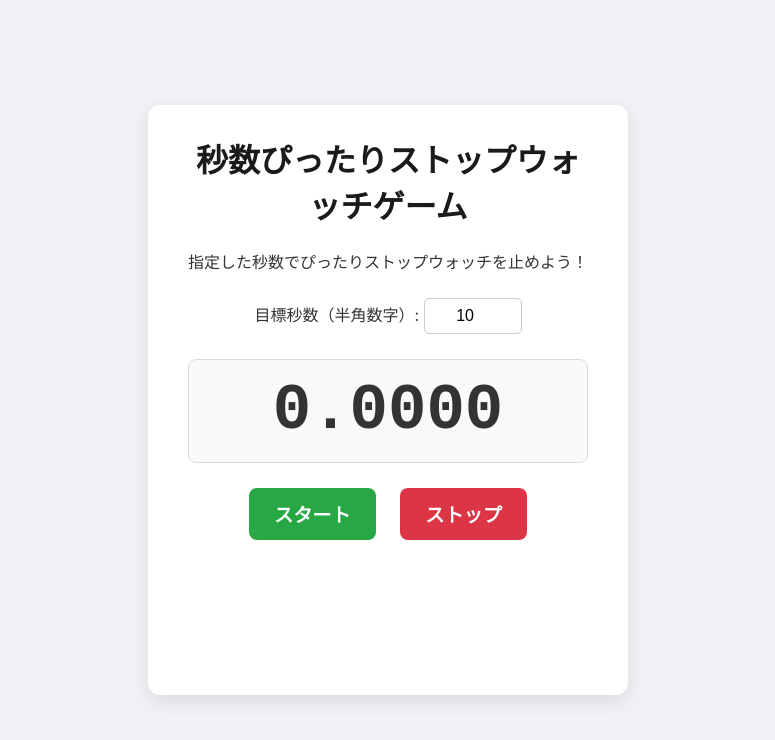
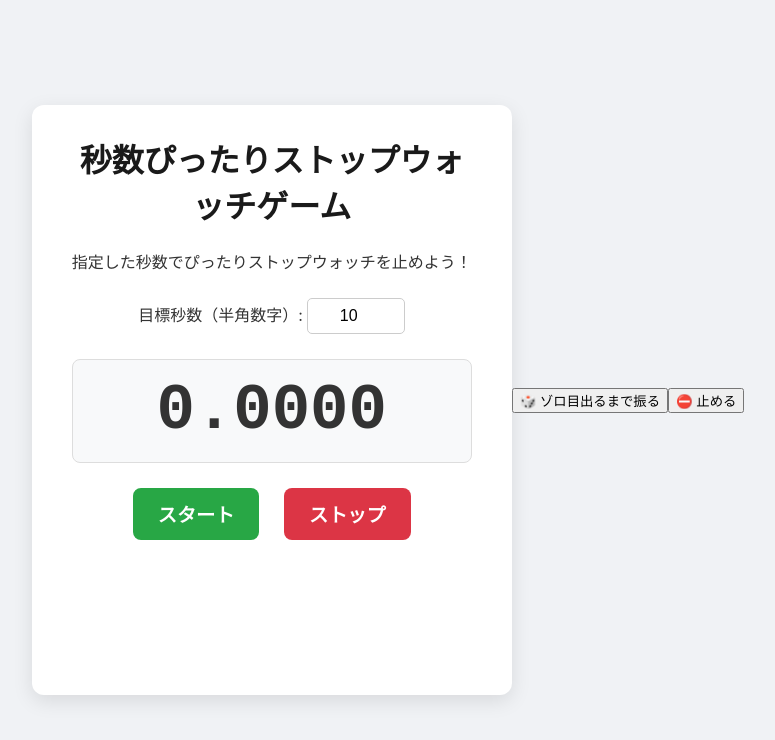
Before and after one commit to 0014des/stop, a plain HTML site: page index.html in a window 1280 px wide. Shown: the whole page, without its empty margins (252-1027 px from the left). Drawn offline with Linux system fonts and the light colour scheme.

Commit message:
Update index.html

```diff
--- a/index.html
+++ b/index.html
@@ -29,3 +29,5 @@
     <script src="script.js"></script>
 </body>
 </html>
+<button onclick="startAutoRoll()">🎲 ゾロ目出るまで振る</button>
+<button onclick="stopAutoRoll()">⛔ 止める</button>
```
